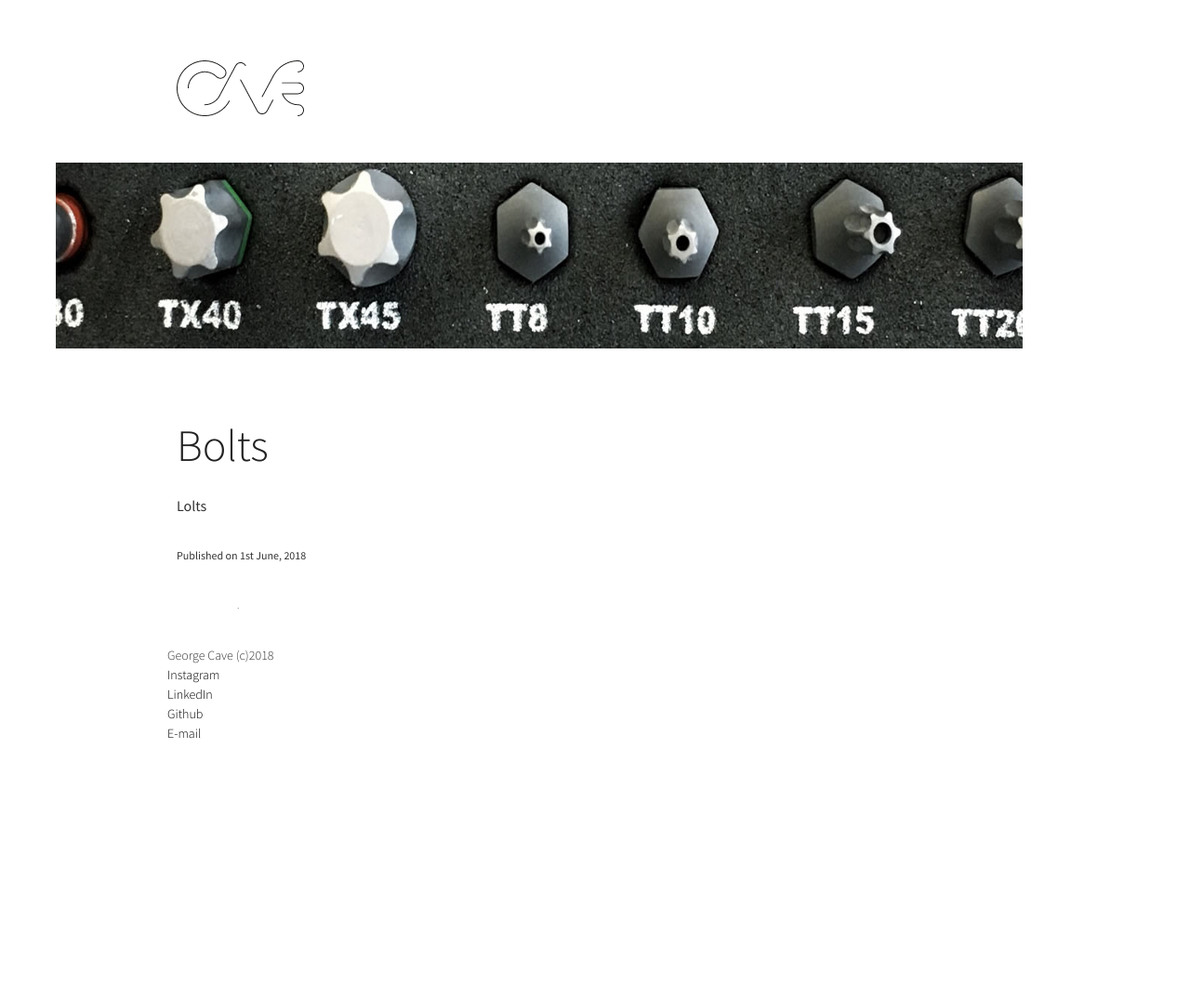
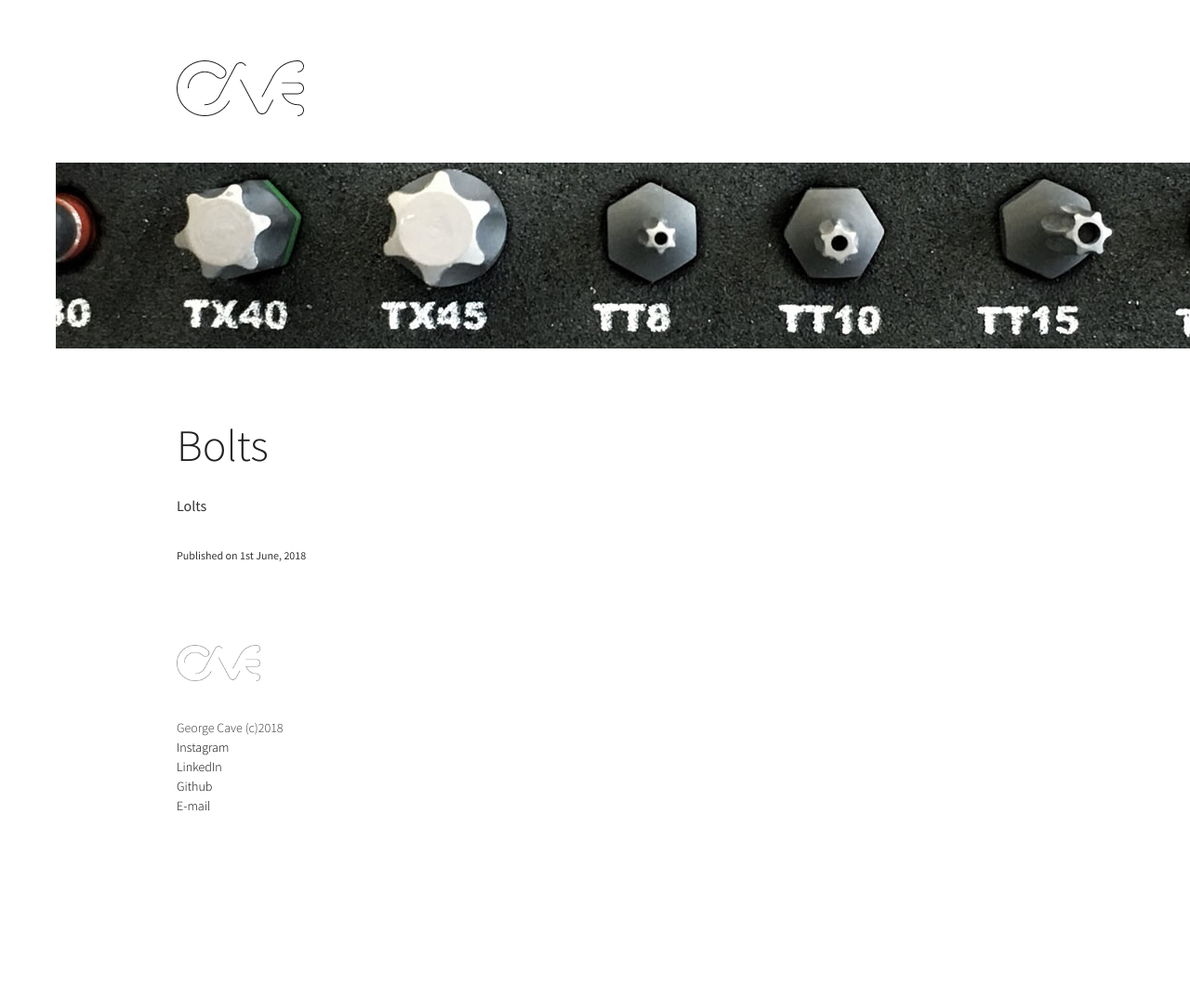
Before and after one commit to gcsalzburg/gcsalzburg.github.io, a Jekyll site: the page built from _posts/2018-6-1-Bolts.md, in a window 1280 px wide. Shown: the whole page at 93% size. Built offline with Jekyll 4.4.1, drawn with Linux system fonts in a browser that asks for light colours; after the commit the page ends 978 px from its top, so only the background shows below that.

Commit message:
Fix footer setup for children pages

```diff
--- a/_layouts/default.html
+++ b/_layouts/default.html
@@ -18,11 +18,16 @@
     <!-- Derived from Jekyll Now by Barry Clark -->
   </head>
 
+  {% if page.ishomepage %}
+  <body class="homepage">
+  {% else %}
   <body>
+  {% endif %}
+
     <div class="wrapper-masthead">
       <div class="container">
         <header class="masthead">
-          <a href="{{ site.baseurl }}/" class="site-avatar"><img src="{{ site.baseurl }}/images/cave_logo.png" /></a>
+          <a href="{{ site.baseurl }}/" class="cave-logo"><img src="{{ site.baseurl }}/images/cave_logo.png" /></a>
 
         </header>
       </div>
@@ -39,7 +44,7 @@
     <div class="wrapper-footer">
       <span class="footer-spacer"></span>
       <footer class="footer">
-          <img src="images/cave_logo.png" class="footer_logo">
+          <img src="/images/cave_logo.png" class="footer_logo">
           <h4>“I’m sorry I made you such a complex design, I didn’t have time to make a more simple one”</h4>
           <p class="quote_attribution">Blaise Pascal / Elliott Baxter</p>
 
--- a/_layouts/post.html
+++ b/_layouts/post.html
@@ -2,7 +2,9 @@
 layout: default
 ---
 
-<img src="../images/posts{{ page.id }}/header.jpg" class="top_banner post_header">
+<div class="top_banner post_header">
+    <img src="../images/posts{{ page.id }}/header.jpg" class="">
+</div>
 
 <article class="post">
   <h1>{{ page.title }}</h1>
--- /dev/null
+++ b/_sass/_core.scss
@@ -0,0 +1,116 @@
+/**************/
+/* BASE RULES */
+/**************/
+
+html {
+    font-size: 100%;
+  }
+
+  body {
+    background: $white;
+    font: 18px/1.4 $copyfont 300;
+    color: $darkGray;
+  }
+
+  h1, h2, h3, h4, h5, h6 {
+    font-family: $headingfont;
+    color: $darkerGray;
+    font-weight: 300;
+
+    line-height: 1.7;
+    margin: 1em 0 15px;
+    padding: 0;
+
+    @include mobile {
+      line-height: 1.4;
+    }
+  }
+
+  h1 {
+    font-size: 30px;
+    a {
+      color: inherit;
+    }
+  }
+
+  h2 { font-size: 24px; }
+  h3 { font-size: 20px;}
+  h4 { font-size: 18px; color: $gray;}
+
+  p { margin: 15px 0; }
+
+  a {
+    color: $blue;
+    text-decoration: none;
+      cursor: pointer;
+    &:hover, &:active {
+      color: $blue;
+    }
+  }
+
+  ul, ol {
+    margin: 15px 0;
+    padding-left: 30px;
+  }
+
+  ul {
+    list-style-type: disc;
+  }
+
+  ol {
+    list-style-type: decimal;
+  }
+
+  ol ul, ul ol, ul ul, ol ol {
+    margin: 0;
+  }
+
+  ul ul, ol ul {
+    list-style-type: circle;
+  }
+
+  em, i {
+    font-style: italic;
+  }
+
+  strong, b {
+    font-weight: bold;
+  }
+
+  img {
+    max-width: 100%;
+  }
+
+  // Fixes images in popup boxes from Google Translate
+  .gmnoprint img {
+    max-width: none;
+  }
+
+  .date {
+    font-style: italic;
+    color: $gray;
+  }
+
+  // Specify the color of the selection
+  ::-moz-selection{
+    background-color:$textselection;
+    color: $darkerGray;
+    text-shadow:none;
+  }
+  ::selection{
+    background-color: $textselection;
+    color: $darkerGray;
+    text-shadow:none;
+  }
+
+  // Nicolas Gallagher's micro clearfix hack
+  // http://nicolasgallagher.com/micro-clearfix-hack/
+  .clearfix:before,
+  .clearfix:after {
+      content: " ";
+      display: table;
+  }
+
+  .clearfix:after {
+      clear: both;
+  }
--- a/_sass/_variables.scss
+++ b/_sass/_variables.scss
@@ -25,7 +25,8 @@ $headingfont: 'Source Sans Pro', sans-serif;
 $navfont: 'Source Sans Pro', sans-serif;
 $copyfont: 'Source Sans Pro', sans-serif;
 
-// Dimensions
+// Key dimensions
+$topmargin: 65px;
 $leftmargin: 180px;
 
 // Mobile breakpoints
--- a/style.scss
+++ b/style.scss
@@ -7,21 +7,13 @@
 
 @import "reset";
 @import "variables";
+@import "core";
 // Syntax highlighting @import is at the bottom of this file
 
-/**************/
-/* BASE RULES */
-/**************/
 
-html {
-  font-size: 100%;
-}
-
-body {
-	background: $white;
-  font: 18px/1.4 $copyfont 300;
-  color: $darkGray;
-}
+/*********************/
+/* LAYOUT / SECTIONS */
+/*********************/
 
 .container {
   margin: 0 0 0 $leftmargin;
@@ -30,120 +22,13 @@ body {
   width: 100%;
 }
 
-h1, h2, h3, h4, h5, h6 {
-  font-family: $headingfont;
-  color: $darkerGray;
-  font-weight: 300;
-
-  line-height: 1.7;
-  margin: 1em 0 15px;
-  padding: 0;
-
-  @include mobile {
-    line-height: 1.4;
-  }
-}
-
-h1 {
-  font-size: 30px;
-  a {
-    color: inherit;
-  }
-}
-
-h2 { font-size: 24px; }
-h3 { font-size: 20px;}
-h4 { font-size: 18px; color: $gray;}
-
-p { margin: 15px 0; }
-
-a {
-  color: $blue;
-  text-decoration: none;
-	cursor: pointer;
-  &:hover, &:active {
-    color: $blue;
-  }
-}
-
-ul, ol {
-  margin: 15px 0;
-  padding-left: 30px;
-}
-
-ul {
-  list-style-type: disc;
-}
-
-ol {
-  list-style-type: decimal;
-}
-
-ol ul, ul ol, ul ul, ol ol {
-  margin: 0;
-}
-
-ul ul, ol ul {
-  list-style-type: circle;
-}
-
-em, i {
-  font-style: italic;
-}
-
-strong, b {
-  font-weight: bold;
-}
-
-img {
-  max-width: 100%;
-}
-
-// Fixes images in popup boxes from Google Translate
-.gmnoprint img {
-  max-width: none;
-}
-
-.date {
-  font-style: italic;
-  color: $gray;
-}
-
-// Specify the color of the selection
-::-moz-selection{
-  background-color:$textselection;
-  color: $darkerGray;
-  text-shadow:none;
-}
-::selection{
-  background-color: $textselection;
-  color: $darkerGray;
-  text-shadow:none;
-}
-
-// Nicolas Gallagher's micro clearfix hack
-// http://nicolasgallagher.com/micro-clearfix-hack/
-.clearfix:before,
-.clearfix:after {
-    content: " ";
-    display: table;
-}
-
-.clearfix:after {
-    clear: both;
-}
-
-/*********************/
-/* LAYOUT / SECTIONS */
-/*********************/
-
 //
 // .masthead
 //
 
 .wrapper-masthead {
   margin-bottom: 30px;
-  margin-top: 65px;
+  margin-top: $topmargin;
 }
 
 .masthead {
@@ -153,7 +38,7 @@ img {
   justify-content: space-between;
 }
 
-.site-avatar {
+.cave-logo {
   width: 137px;
   height: 60px;
 
@@ -164,35 +49,6 @@ img {
 
   img {
     border-radius: 5px;
-  }
-}
-
-.site-info {
-  float: left;
-
-  @include mobile {
-    float: none;
-    display: block;
-    margin: 0 auto;
-  }
-}
-
-.site-name {
-  margin: 0;
-  color: $darkGray;
-  cursor: pointer;
-  font-weight: 300;
-  font-size: 28px;
-  letter-spacing: 1px;
-}
-
-.site-description {
-  margin: -5px 0 0 0;
-  color: $gray;
-  font-size: 16px;
-
-  @include mobile {
-    margin: 3px 0;
   }
 }
 
@@ -259,6 +115,10 @@ img {
   padding-left:($leftmargin+10);
   padding-bottom: 50px;
   box-sizing: content-box;
+}
+
+.post_header{
+  width:1300px;
 }
 
 .posts > .post:last-child {
@@ -404,14 +264,15 @@ img {
 
 .footer-spacer{
   height: 420px;
-  display: block;
+  display: none;
 }
 footer {
-  position:fixed;
+  position:relative;
   z-index:10;
   left:0;
   bottom:0;
   margin-left:$leftmargin;
+  padding-left:10px;
   font-weight:300;
 
   .footer_logo{
@@ -425,17 +286,31 @@ footer {
     font-size:1.375em;
     font-weight:300;
     margin:0;
+    display:none;
   }
 
   .quote_attribution{
     font-family: $copyfont;
     font-size:0.875em;
     margin:5px 0 0 0;
+    display:none;
   }
 
   a{
     display:block;
     margin-right:10px;
+  }
+}
+
+.homepage{
+  .footer-spacer{
+    display:block;
+  }
+  footer{
+    position:fixed;
+
+    h4{display:block;}
+    .quote_attribution{display:block;}
   }
 }
 
@@ -464,7 +339,7 @@ nav.social_links {
     color:$linkhover;
     text-decoration:none;
     background-image: linear-gradient(to right, $linkhover 75%, transparent 75%);
-    background-position: 0 1.2em;
+    background-position: 0 1.3em;
     background-repeat: repeat-x;
     background-size: 1px 1px;
     text-shadow: 3px 3px $white, 3px -3px $white, -3px 3px $white, -3px -3px $white;
```
